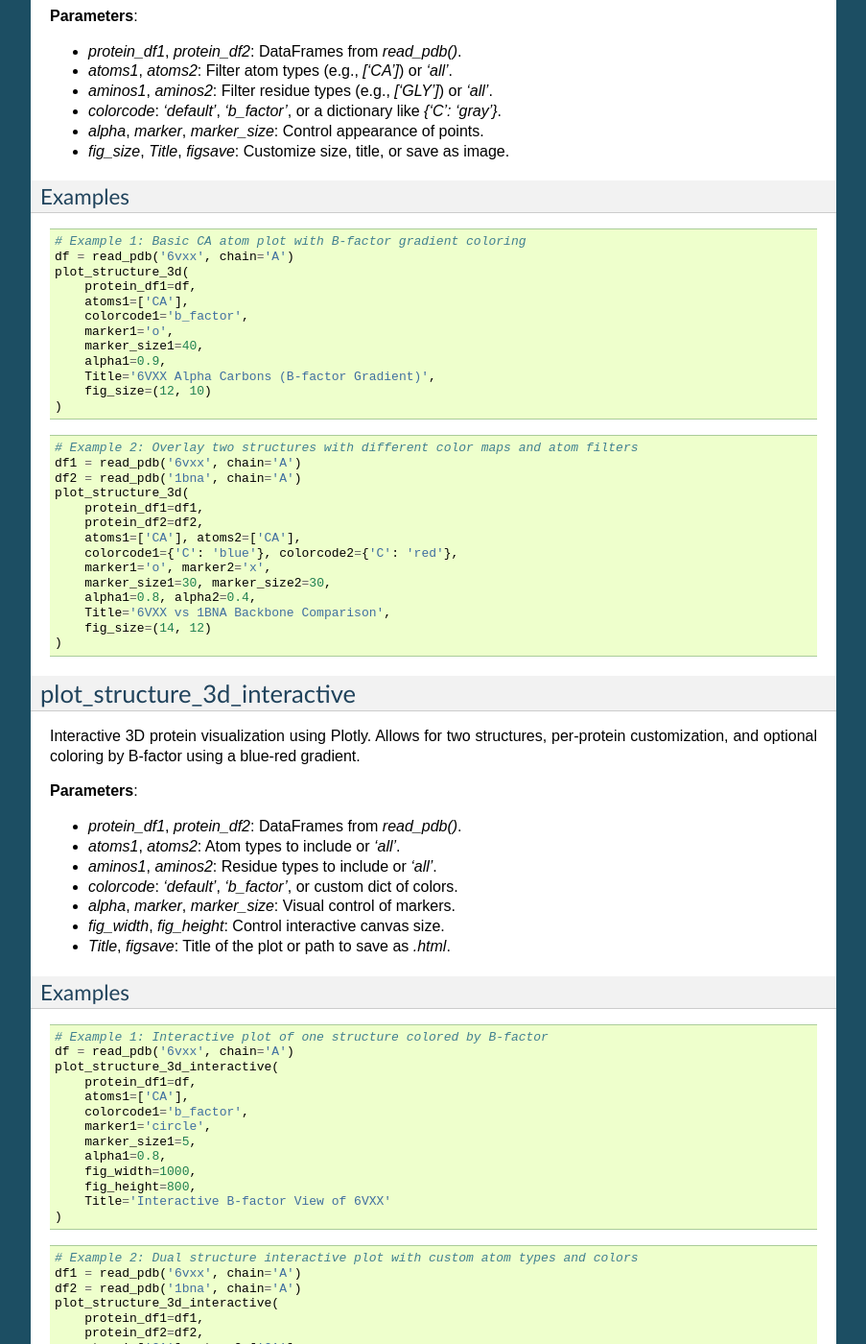
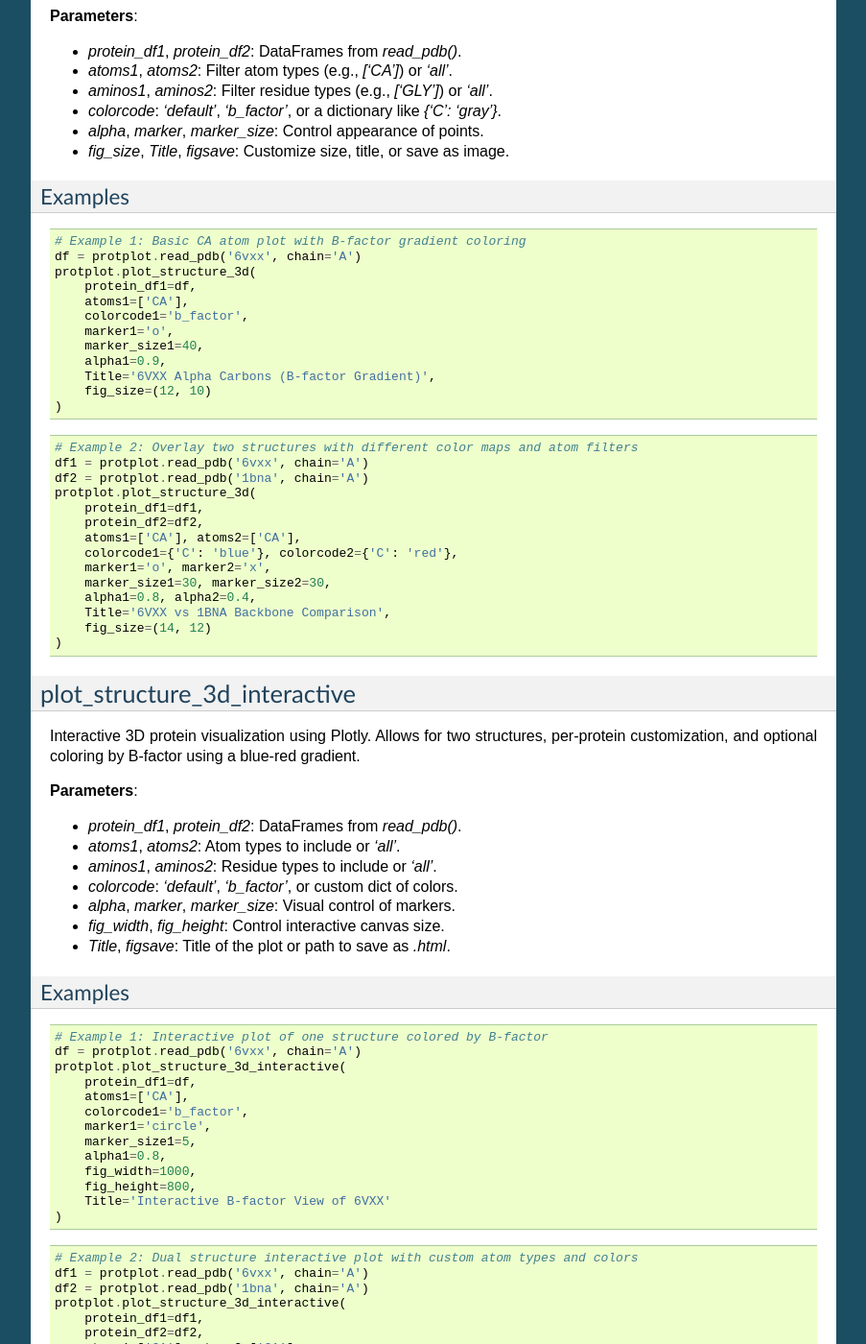
Before and after one commit to racvi7/ProtPlot, a Sphinx documentation site: the page built from docs/index.rst, in a window 1280 px wide and 1400 px high, scrolled down 912 px. Shown: the whole window at 96% size, without its empty margins (198-1101 px from the left). Built offline with Sphinx 7.4.7, drawn with Linux system fonts in a browser that asks for light colours; pages that are not in the unit, such as notebooks, are missing from menus.

Commit message:
Update index.rst
corrected examples for 3d plots

```diff
--- a/docs/index.rst
+++ b/docs/index.rst
@@ -72,8 +72,8 @@ Examples
 .. code-block:: python
 
    # Example 1: Basic CA atom plot with B-factor gradient coloring
-   df = read_pdb('6vxx', chain='A')
-   plot_structure_3d(
+   df = protplot.read_pdb('6vxx', chain='A')
+   protplot.plot_structure_3d(
        protein_df1=df,
        atoms1=['CA'],
        colorcode1='b_factor',
@@ -87,9 +87,9 @@ Examples
 .. code-block:: python
 
    # Example 2: Overlay two structures with different color maps and atom filters
-   df1 = read_pdb('6vxx', chain='A')
-   df2 = read_pdb('1bna', chain='A')
-   plot_structure_3d(
+   df1 = protplot.read_pdb('6vxx', chain='A')
+   df2 = protplot.read_pdb('1bna', chain='A')
+   protplot.plot_structure_3d(
        protein_df1=df1,
        protein_df2=df2,
        atoms1=['CA'], atoms2=['CA'],
@@ -123,8 +123,8 @@ Examples
 .. code-block:: python
 
    # Example 1: Interactive plot of one structure colored by B-factor
-   df = read_pdb('6vxx', chain='A')
-   plot_structure_3d_interactive(
+   df = protplot.read_pdb('6vxx', chain='A')
+   protplot.plot_structure_3d_interactive(
        protein_df1=df,
        atoms1=['CA'],
        colorcode1='b_factor',
@@ -139,9 +139,9 @@ Examples
 .. code-block:: python
 
    # Example 2: Dual structure interactive plot with custom atom types and colors
-   df1 = read_pdb('6vxx', chain='A')
-   df2 = read_pdb('1bna', chain='A')
-   plot_structure_3d_interactive(
+   df1 = protplot.read_pdb('6vxx', chain='A')
+   df2 = protplot.read_pdb('1bna', chain='A')
+   protplot.plot_structure_3d_interactive(
        protein_df1=df1,
        protein_df2=df2,
        atoms1=['CA'], atoms2=['CA'],
```
